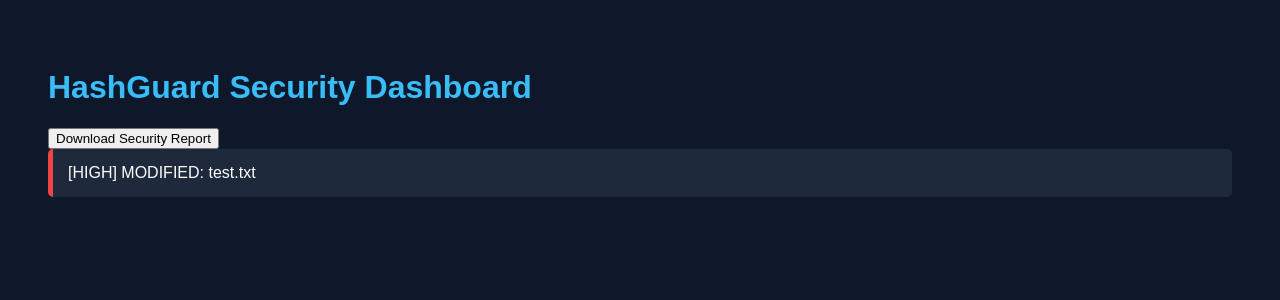
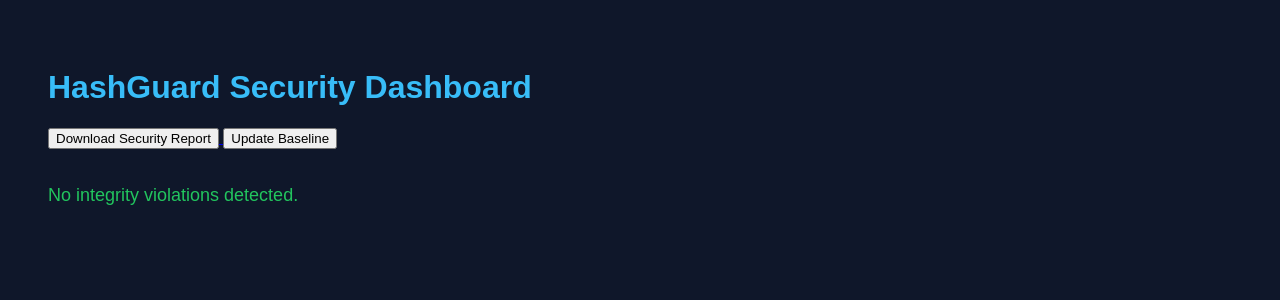
Before and after one commit to husna-fathima-713/HashGuard, a Flask app: page / in a window 1280 px wide. Shown: the top 300 px of the page. Run offline with Flask 3, Linux system fonts and the light colour scheme.

Commit message:
Implemented baseline update workflow

```diff
--- a/app.py
+++ b/app.py
@@ -2,7 +2,7 @@ from flask import Flask, render_template, send_file
 import json
 import os
 
-from src.monitor import check_integrity
+from src.monitor import check_integrity, create_baseline
 
 app = Flask(__name__)
 
@@ -36,6 +36,17 @@ def download_report():
     return send_file(report_path, as_attachment=True)
 
 
+@app.route("/update-baseline")
+def update_baseline():
+
+    create_baseline()
+
+    return """
+    <h2>Baseline Updated Successfully</h2>
+    <a href='/'>Return to Dashboard</a>
+    """
+
+
 if __name__ == "__main__":
 
     app.run(debug=True)
--- a/baseline/hashes.json
+++ b/baseline/hashes.json
@@ -1,3 +1,3 @@
 {
-    "test.txt": "b47c68173a1bb6324701d1373228c83393889bfd009f1d1fb1906de7e96d0df0"
+    "test.txt": "b2f50782e077b9c16d6faf55624bf8fbd233b64d1ef612d5826e73e37faa625a"
 }
--- a/reports/security_report.json
+++ b/reports/security_report.json
@@ -1,6 +1,4 @@
 {
-    "total_alerts": 1,
-    "alerts": [
-        "[HIGH] MODIFIED: test.txt"
-    ]
+    "total_alerts": 0,
+    "alerts": []
 }
--- a/templates/index.html
+++ b/templates/index.html
@@ -18,6 +18,12 @@
     <a href="/download-report">
         <button>Download Security Report</button>
     </a>
+
+    <a href="/update-baseline">
+        <button>Update Baseline</button>
+    </a>
+
+    <br><br>
 
     {% if alerts %}
 
```
Also changed, not shown: 1 other file.
